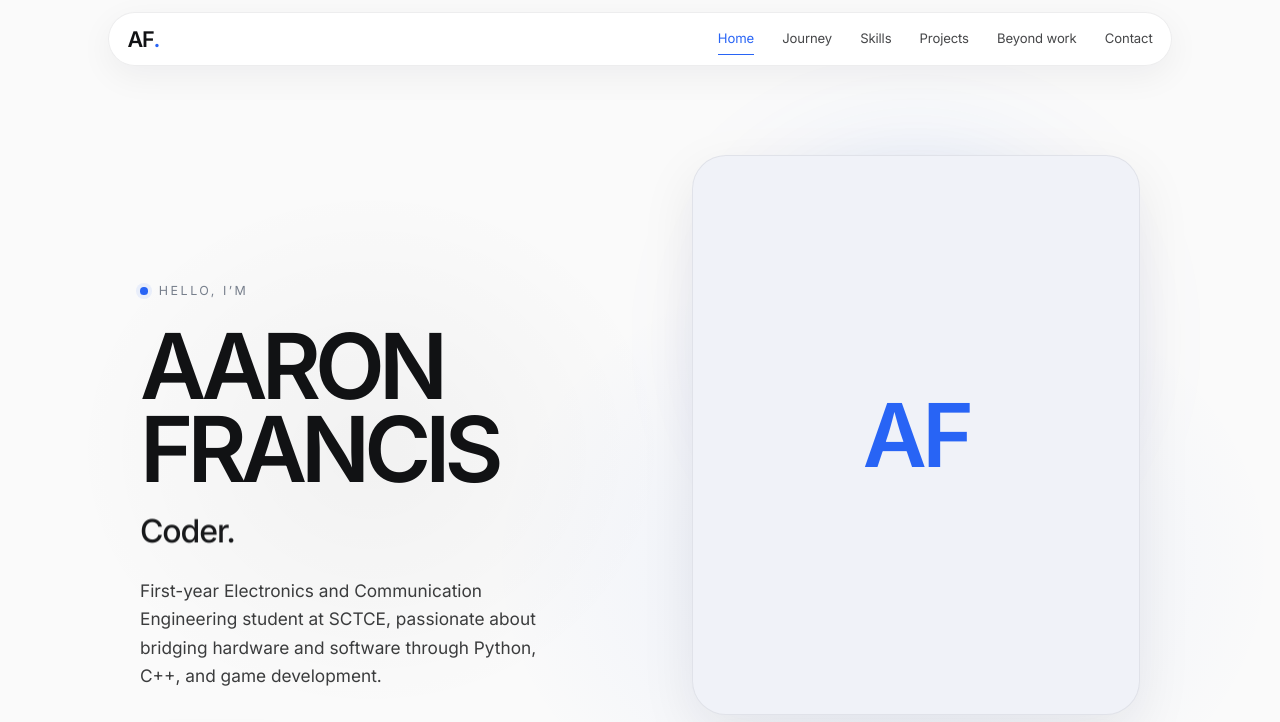
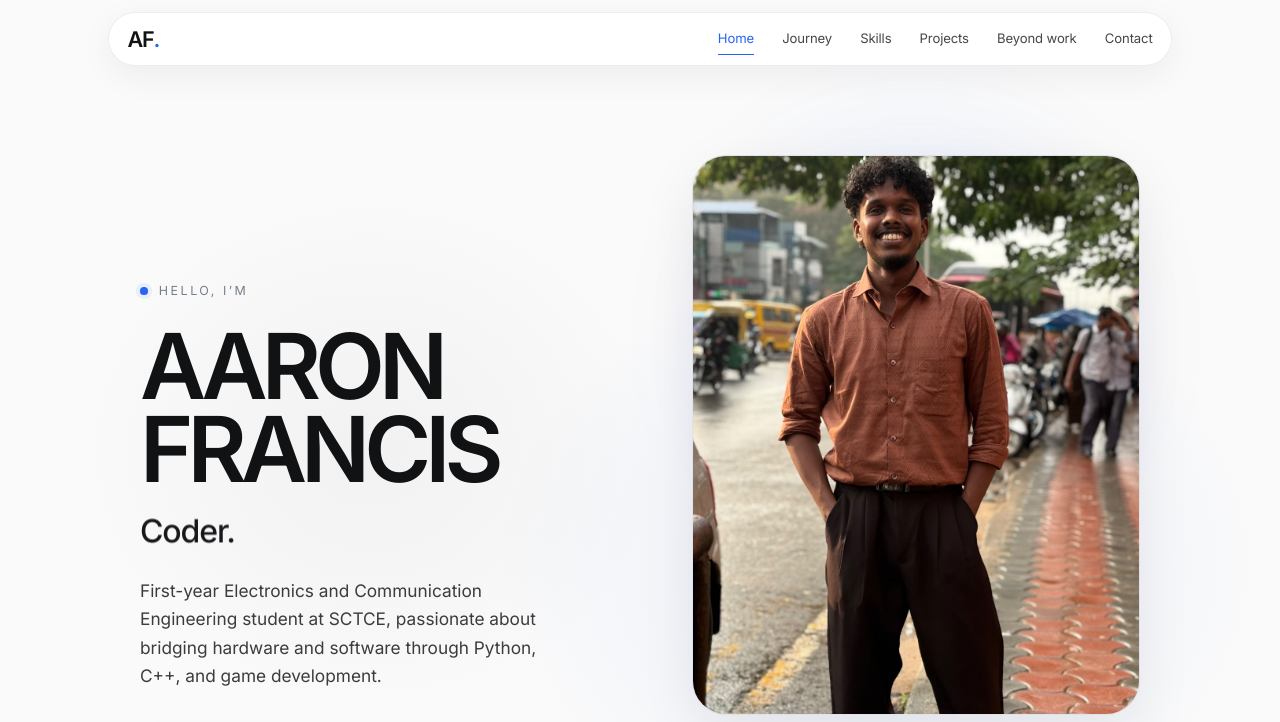
Before and after one commit to AaronFrancis7/Aaron-Francis---Portfolio, a plain HTML site: page index.html in a window 1280 px wide. Shown: the top 722 px of the page. Drawn offline with Linux system fonts and the light colour scheme.

Commit message:
index.html

```diff
--- a/index.html
+++ b/index.html
@@ -79,7 +79,7 @@
 
       <div class="pv rv" style="--d:.2s">
         <div class="ph" role="img" aria-label="Portrait of Aaron Francis">
-          <img src="assets/IMG-20261112-WA0043.jpg" alt="Portrait of Aaron Francis" fetchpriority="high" onerror="this.style.display='none'; this.parentElement.textContent='AF';">
+          <img src="IMG-20261112-WA0043.jpg" alt="Portrait of Aaron Francis" fetchpriority="high" onerror="this.style.display='none'; this.parentElement.textContent='AF';">
         </div>
         <div class="card stack">
           <p class="st">Core stack</p>
```
